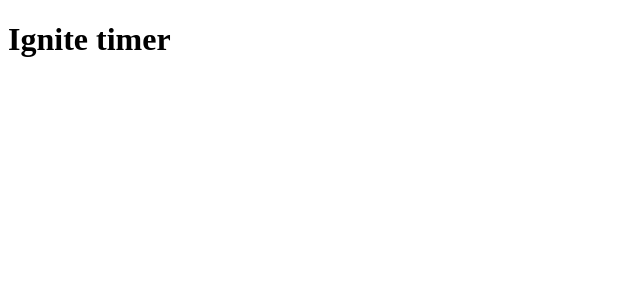
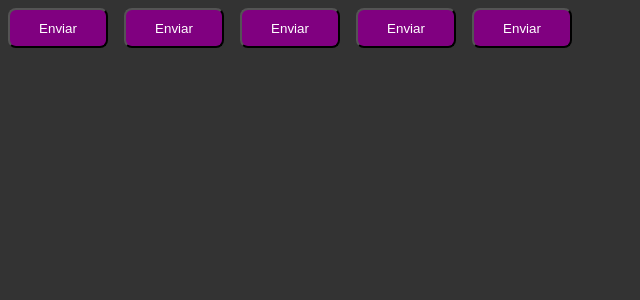
Before and after one commit to joseaugustoss/spas-reactjs, a React (Vite) app: page / in a window 1280 px wide. Shown: the top 300 px of the page, without its empty margins (0-640 px from the left). Built offline with nearby package versions, Linux system fonts and the light colour scheme.

Commit message:
styled components, temas, tipagem e estilo global

```diff
--- a/package.json
+++ b/package.json
@@ -9,11 +9,13 @@
   },
   "dependencies": {
     "react": "^18.0.0",
-    "react-dom": "^18.0.0"
+    "react-dom": "^18.0.0",
+    "styled-components": "^5.3.5"
   },
   "devDependencies": {
     "@types/react": "^18.0.0",
     "@types/react-dom": "^18.0.0",
+    "@types/styled-components": "^5.1.25",
     "@vitejs/plugin-react": "^1.3.0",
     "typescript": "^4.6.3",
     "vite": "^2.9.9"
--- a/src/App.tsx
+++ b/src/App.tsx
@@ -1,3 +1,17 @@
+import { ThemeProvider } from "styled-components";
+import { Button } from "./components/Button";
+import { GlobalStyle } from "./styles/global";
+import { defaultTheme } from "./styles/themes/default";
+
 export function App() {
-  return <h1>Ignite timer</h1>;
+  return (
+    <ThemeProvider theme={defaultTheme}>
+      <Button variant="primary" />
+      <Button variant="secondary" />
+      <Button variant="success" />
+      <Button variant="danger" />
+      <Button />
+      <GlobalStyle />
+    </ThemeProvider>
+  );
 }
--- /dev/null
+++ b/src/components/Button.styles.ts
@@ -0,0 +1,30 @@
+import styled, { css } from "styled-components";
+
+export type ButtonVariant = "primary" | "secondary" | "success" | "danger";
+
+const buttonVariants = {
+  primary: "purple",
+  secondary: "orange",
+  success: "green",
+  danger: "red",
+};
+
+interface ButtonContainerProps {
+  variant: ButtonVariant;
+}
+
+export const ButtonContainer = styled.button<ButtonContainerProps>`
+  width: 100px;
+  height: 40px;
+  margin: 8px;
+  border-radius: 8px;
+
+  background-color: ${(props) => props.theme.primary};
+  color: ${(props) => props.theme.white};
+
+  /* ${(props) => {
+    return css`
+      background-color: ${buttonVariants[props.variant]};
+    `;
+  }} */
+`;
--- /dev/null
+++ b/src/components/Button.tsx
@@ -0,0 +1,8 @@
+import { ButtonContainer, ButtonVariant } from "./Button.styles";
+
+interface ButtonProps {
+  variant?: ButtonVariant;
+}
+export function Button({ variant = "primary" }: ButtonProps) {
+  return <ButtonContainer variant={variant}>Enviar</ButtonContainer>;
+}
--- /dev/null
+++ b/src/styles/global.ts
@@ -0,0 +1,14 @@
+import { createGlobalStyle } from "styled-components";
+
+export const GlobalStyle = createGlobalStyle`
+*{
+  margin: 0;
+  padding: 0;
+  box-sizing: border-box;
+}
+body{
+  background: #333;
+  color: #fff;
+
+}
+`;
--- /dev/null
+++ b/src/styles/themes/default.ts
@@ -0,0 +1,6 @@
+export const defaultTheme = {
+  white: "#fff",
+  primary: "purple",
+  secondary: "blue",
+  success: "green",
+};
```
Also changed, not shown: src/@types/styles.d.ts (added, +8 -0 lines), 1 other file (tests, documents, lock files or other folders).
